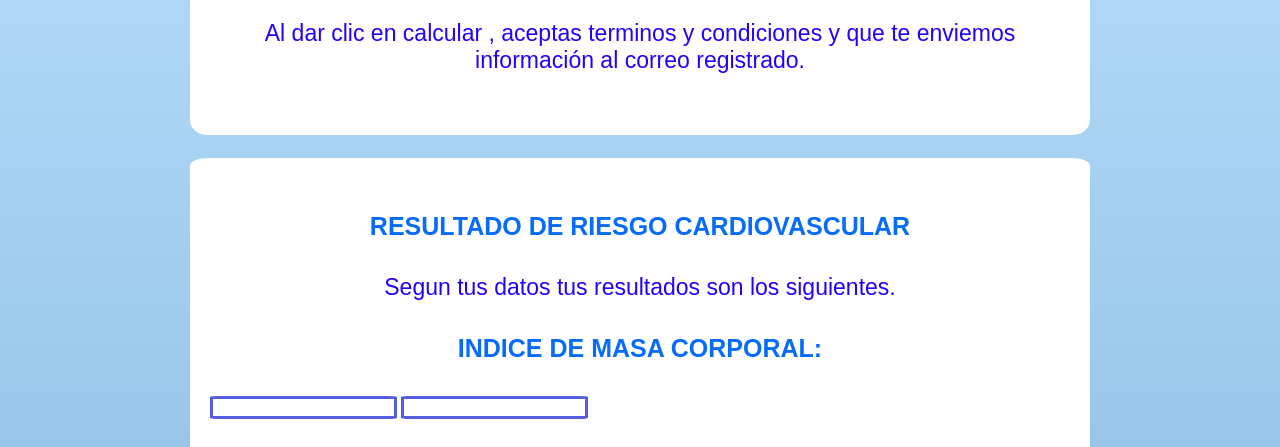
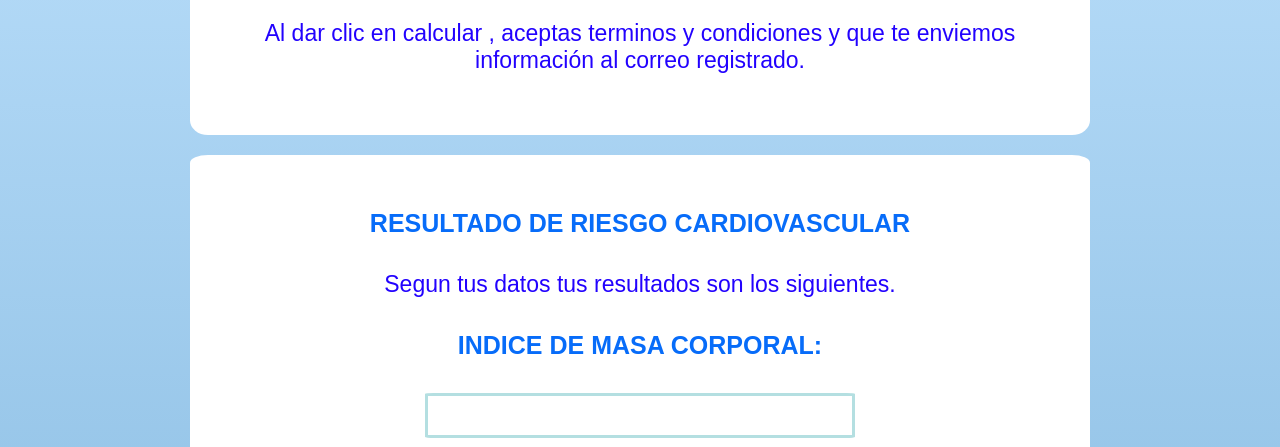
Before and after one commit to jacophd/CALCULADORA-DE-RIESGO-CARDIOVASCULAR, a plain HTML site: page index.html in a window 1280 px wide. Shown: the part 870-1317 px from the top of the page. Drawn offline with Linux system fonts and the light colour scheme.

Commit message:
mostrando el BMI

```diff
--- a/index.html
+++ b/index.html
@@ -11,7 +11,7 @@
 
     <title>riesgo-cardiovascular</title>
 </head>
-<body>
+
 
  <h1>CONOCE TU RIESGO CARDIOVASCULAR</h1>
  <P>Quieres conocer tu riesgo cardiovascular, ingresa tus datos al fomrulario y recibiras una estimación rápida de tu riesgo de sufrir enfermedades cardiovasculares como hipertensión, infartos entre otras.</P>
@@ -47,15 +47,12 @@
     <input type="submit" id="calcular" value="calcular" class="boton"/>
     <p>Al dar clic en calcular , aceptas terminos y condiciones y que te enviemos información al correo registrado.</p><br>
 </div>
-<p id="emaill"></p>
 
     <div class="result">
     <h4>RESULTADO DE RIESGO CARDIOVASCULAR</h4>
     <p>Segun tus datos tus resultados son los siguientes.</p>
-    <p id="emaill"></p>
     <h4>INDICE DE MASA CORPORAL:</h4>
-    <input type="text" id="masa">
-    <input type="text" id="masa">
+    <input type="text" id="masa" readonly onmousedown="return false;" >
     <h4>RIESGO CARDIOVASCULAR:</h4>
     <script type="text/javascript" src="js/index.js"></script>
     </div>
--- a/js/index.js
+++ b/js/index.js
@@ -6,7 +6,8 @@ function calcular(){
 
     var talla = document.getElementById("talla").value;
     var peso = document.getElementById("peso").value;
-    var res = peso/(Math.pow(talla, 2));
-    document.getElementById("masa").value = res;
+    var BMI = peso/(Math.pow(talla, 2));
+    BMI = BMI.toFixed(2);
+    document.getElementById("masa").value = BMI;
 
 }
--- a/styles.css
+++ b/styles.css
@@ -24,7 +24,6 @@ body {
     margin-top: 150px;
     padding: 20px;
 
-
 }
 
 .result {
@@ -32,8 +31,7 @@ body {
     width: 80%;
     margin-top: 150px;
     padding: 20px;
-
-
+    text-align: center;
 }
 
 h1{
@@ -101,6 +99,8 @@ p {
         width: 900px;
         margin-top: 20px;
         border-radius: 2%;
+        justify-content: center;
+        align-items: center;
       }
 }
 
@@ -117,8 +117,11 @@ p {
   }
   #masa{
     border: 3px solid;
-    border-radius: 5%;
-    border-color: rgb(85, 94, 222);
+    border-radius: 2%;
+    border-color: #b4dfe1;
     text-align: center;
-    align-items: center;
+    width: 50%;
+    padding: 5px;
+    font-size: 25px;
+    color: #d34444;
   }
```
